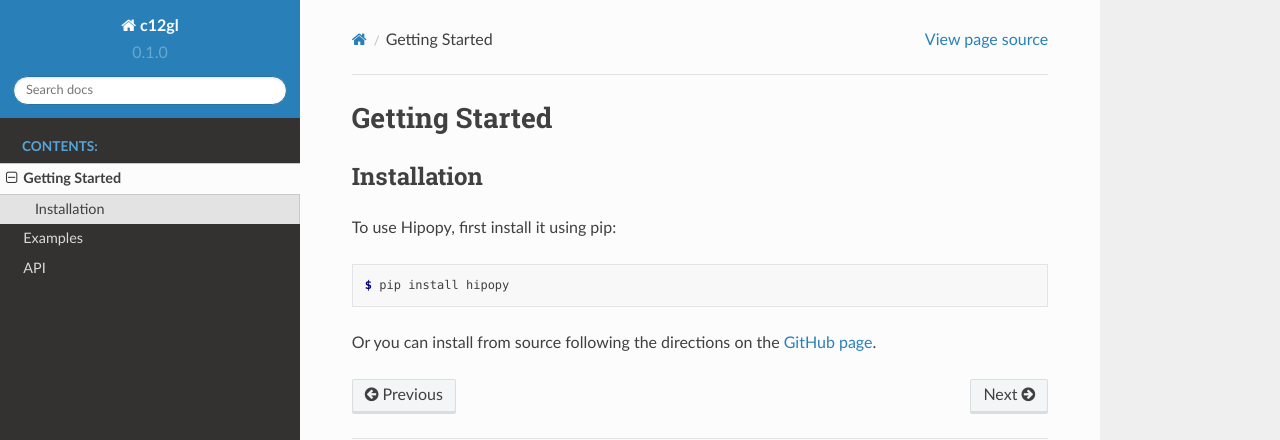
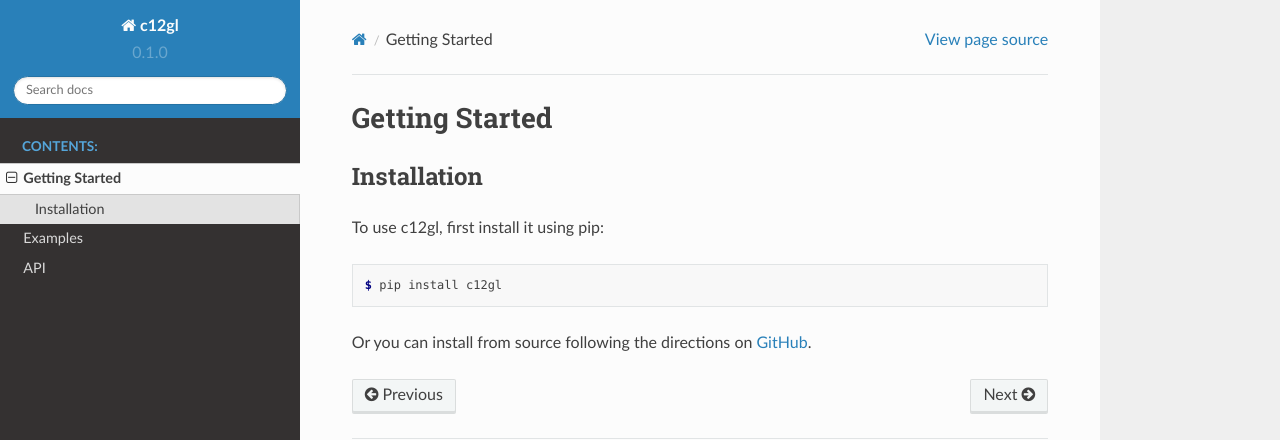
Before and after one commit to mfmceneaney/c12gl, a Sphinx documentation site: the page built from docs/source/start.rst, in a window 1280 px wide. Shown: the top 440 px of the page. Built offline with Sphinx 7.4.7 and the Read the Docs theme 2.0.0, drawn with Linux system fonts in a browser that asks for light colours.

Commit message:
Updated rtd-documentation.

```diff
--- a/docs/source/index.rst
+++ b/docs/source/index.rst
@@ -2,6 +2,7 @@ Welcome to c12gl's documentation!
 ===================================
 
 **c12gl** is a Python library for training and evaluating
+Graph Neural Networks in Pytorch for implementation at CLAS12.
 
 Check out the :doc:`usage` section for further information, including
 how to :ref:`installation` the project.
--- a/docs/source/start.rst
+++ b/docs/source/start.rst
@@ -6,11 +6,11 @@ Getting Started
 Installation
 ------------
 
-To use Hipopy, first install it using pip:
+To use c12gl, first install it using pip:
 
 .. code-block:: console
 
-   $ pip install hipopy
+   $ pip install c12gl
 
 Or you can install from source following the
-directions on the `GitHub page <https://github.com/mfmceneaney/hipopy.git>`_.
+directions on `GitHub <https://github.com/mfmceneaney/c12gl.git>`_.
```
